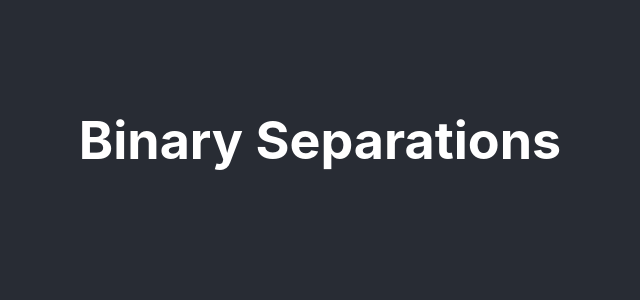
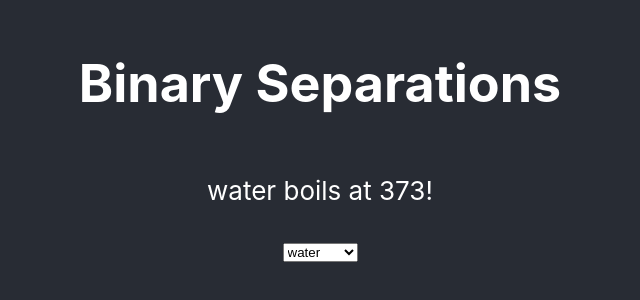
Before and after one commit to isaacrez/web-binary-separations-grapher, a React (Create React App) app: page / in a window 1280 px wide. Shown: the part 260-560 px from the top of the page, without its empty margins (320-960 px from the left). Built offline with nearby package versions, Linux system fonts and the light colour scheme.

Commit message:
Add Selector for trial functionality

```diff
--- a/src/components/App.jsx
+++ b/src/components/App.jsx
@@ -1,9 +1,20 @@
+import React from 'react'
 import './styles/App.css'
 
+import Chemical from './models/Chemical'
+import Selector from './Selector.tsx'
+
 function App() {
+  const [chemName, setChemName] = React.useState("water")
+  const chemical = new Chemical(chemName)
+
+  const chemOptions = ["water", "n-butane", "benzene", "toluene"]
+
   return (
     <div className="App">
       <h1>Binary Separations</h1>
+      <p>{chemical.getName()} boils at {Math.round(chemical.getBoilingPt())}!</p>
+      <Selector value={chemName} setValue={setChemName} options={chemOptions} />
     </div>
   );
 }
```
